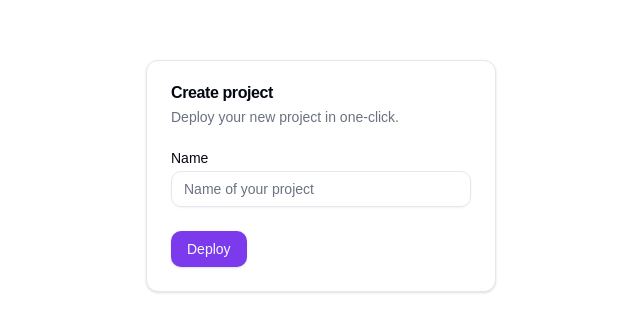
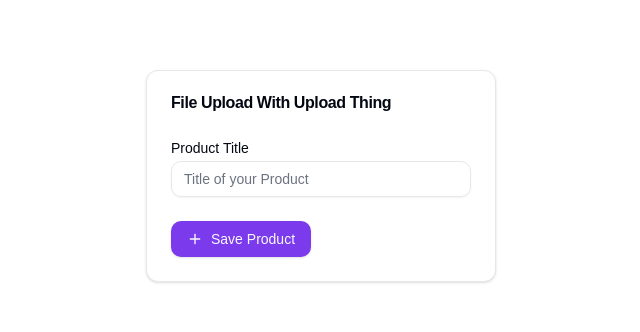
Before and after one commit to ramseySsekandi/upload-thing, a Next.js app: page / in a window 1280 px wide. Shown: the part 224-556 px from the top of the page, without its empty margins (319-959 px from the left). Built offline with nearby package versions, Linux system fonts and the light colour scheme.

Commit message:
adding hook forms

```diff
--- a/components/ui/CardWithForm.tsx
+++ b/components/ui/CardWithForm.tsx
@@ -1,4 +1,4 @@
-import * as React from "react"
+"use client"
 
 import { Button } from "@/components/ui/button"
 import {
@@ -11,26 +11,36 @@
 } from "@/components/ui/card"
 import { Input } from "@/components/ui/input"
 import { Label } from "@/components/ui/label"
+import { IProduct } from "@/types/product"
+import { Plus, } from "lucide-react"
+import { useForm } from "react-hook-form"
 
 export function CardWithForm() {
+  const {register, handleSubmit, reset, formState: {errors}} = useForm<IProduct>()
+  async function onSubmit (data:IProduct) {
+     console.log(data)
+  }
   return (
     <Card className="w-[350px]">
       <CardHeader>
-        <CardTitle>Create project</CardTitle>
-        <CardDescription>Deploy your new project in one-click.</CardDescription>
+        <CardTitle>File Upload With Upload Thing</CardTitle>
+        <CardDescription></CardDescription>
       </CardHeader>
       <CardContent>
         <form>
           <div className="grid w-full items-center gap-4">
             <div className="flex flex-col space-y-1.5">
-              <Label htmlFor="name">Name</Label>
-              <Input id="name" placeholder="Name of your project" />
+              <Label htmlFor="name">Product Title</Label>
+              <Input id="name" placeholder="Title of your Product"
+              {...register('title', {required:true})}
+              />
+              {errors.title && <span className="bg-red-500">This field is required</span>}
             </div>
           </div>
         </form>
       </CardContent>
       <CardFooter className="flex">
-        <Button>Deploy</Button>
+        <Button onClick={handleSubmit(onSubmit)} type="submit"><Plus />Save Product</Button>
       </CardFooter>
     </Card>
   )
--- /dev/null
+++ b/types/product.tsx
@@ -0,0 +1,3 @@
+export interface IProduct {
+    title: string
+}
```
Also changed, not shown: 1 other file (tests, documents, lock files or other folders).
